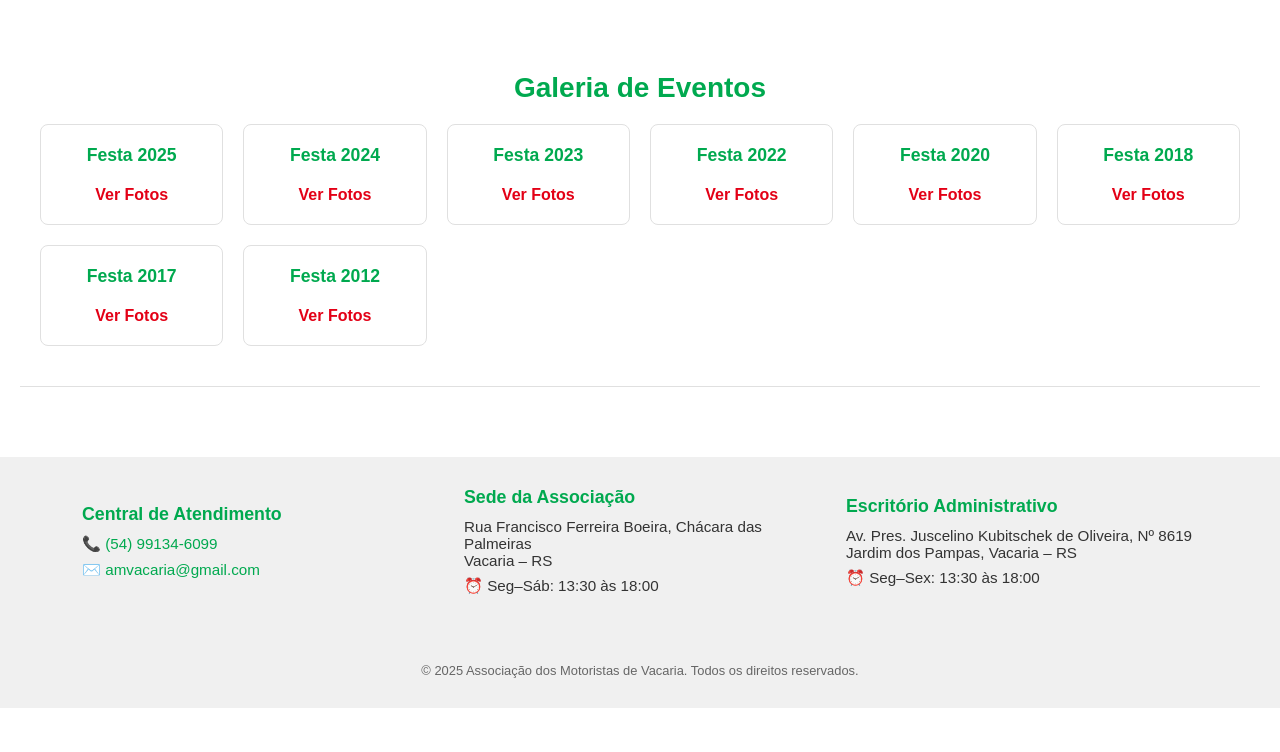
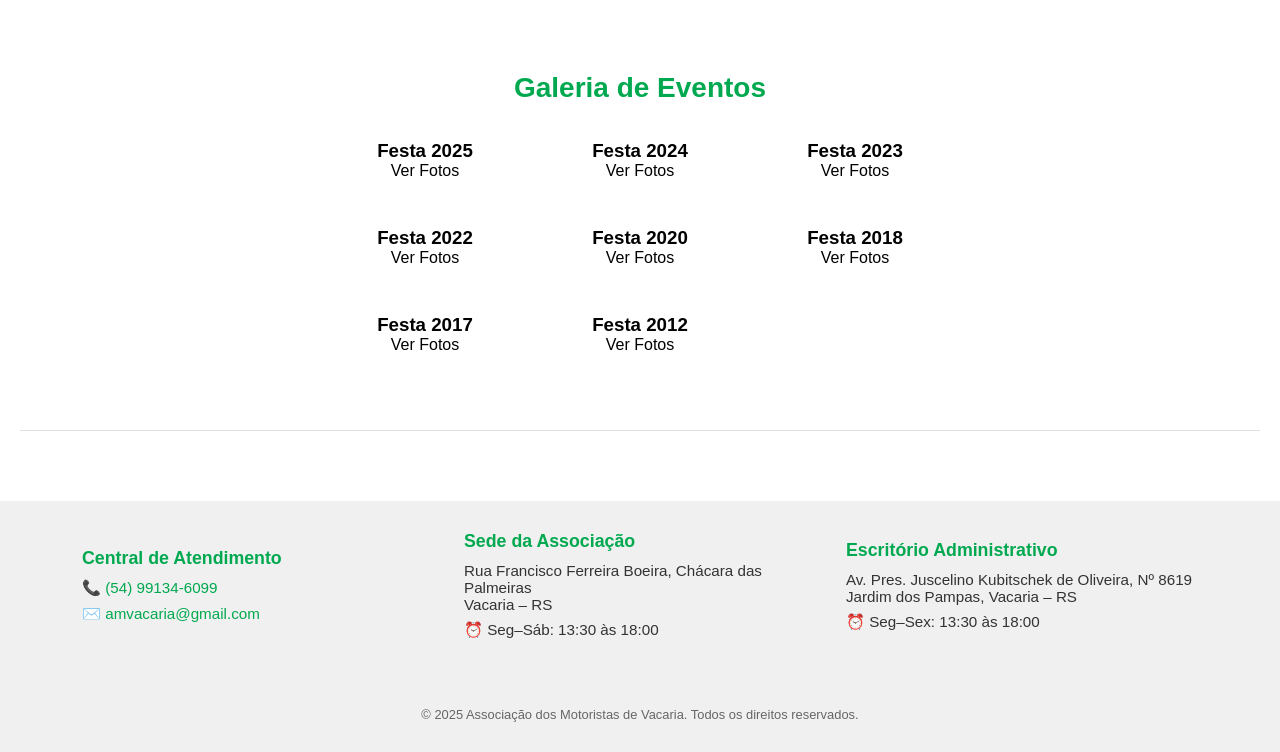
Before and after one commit to mbcampagnaro/associacao-site, a plain HTML site: page galeria.html in a window 1280 px wide. Shown: the part 132-884 px from the top of the page. Before the commit the page ends 840 px from the top, so only its background shows below. Drawn offline with Linux system fonts and the light colour scheme.

Commit message:
Ajusta grid da galeria: cards fixos de 200px e centralizados com gap menor

```diff
--- a/style.css
+++ b/style.css
@@ -186,35 +186,20 @@ footer a:hover {
   text-decoration: underline;
 }
 
-/* Galeria em grid */
+/* Galeria em grid fixo e centralizado */
 .gallery-grid {
   display: grid;
-  grid-template-columns: repeat(auto-fit, minmax(180px, 1fr));
-  gap: 20px;
-  margin-top: 20px;
+  grid-template-columns: repeat(auto-fit, minmax(200px, 200px));
+  justify-content: center;
+  gap: 15px;
+  margin: 20px auto;
+  max-width: 840px; /* controla a largura máxima do grid */
 }
 .gallery-card {
-  border: 1px solid #e0e0e0;
-  border-radius: 8px;
-  padding: 20px;
-  text-align: center;
-  transition: transform 0.2s, box-shadow 0.3s;
+  width: 200px;
+  padding: 16px;
 }
-.gallery-card h3 {
-  margin-bottom: 12px;
-  color: #00A94F;
-  font-size: 1.1em;
-}
-.gallery-card a {
-  display: inline-block;
-  margin-top: 8px;
-  color: #E30016;
-  font-weight: bold;
-}
-.gallery-card:hover {
-  transform: translateY(-4px);
-  box-shadow: 0 4px 8px rgba(0,0,0,0.1);
-}
+
 
 /* Menu hambúrguer no mobile */
 .menu-toggle {
```
